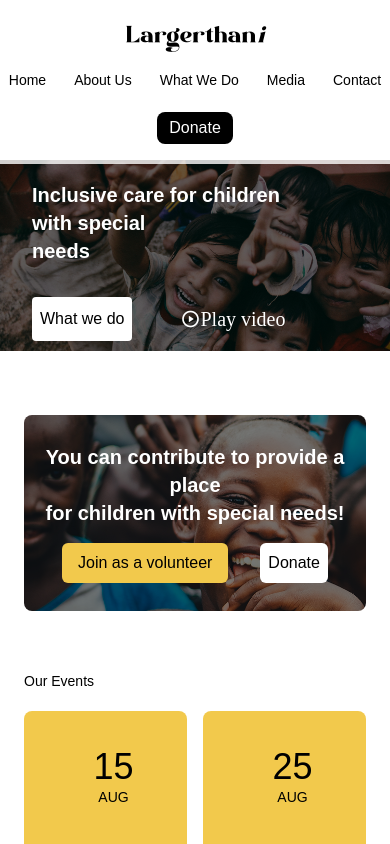
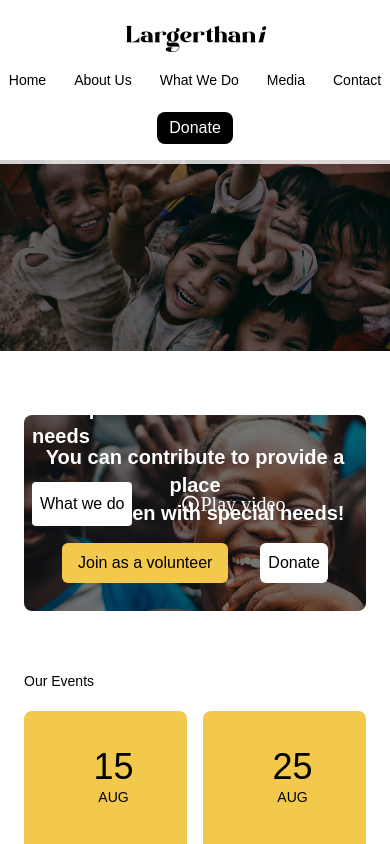
Before and after one commit to kartik11m/NGO, a React (Vite) app: page / in a window 390 px wide. Shown: the top 844 px of the page. Built offline with nearby package versions, Linux system fonts and the light colour scheme; a web font is replaced by a local one.

Commit message:
simple modification

```diff
--- a/src/Home_Pages/Hero.jsx
+++ b/src/Home_Pages/Hero.jsx
@@ -4,14 +4,14 @@ const Hero = () => {
   return (
     <div id='hero' className='pt-20 max-md:pt-40'>
         <img src="/images/bg.png" alt=""  className='relative bg-center bg-cover lg:w-full'/>
-        <div className='absolute lg:top-[20%] md:top-[15%] sm:top-[25%] max-sm:top-[20%] max-sm:mt-3 left-8'>
+        <div className='absolute top-[40%]  max-sm:mt-7 left-8'>
             <h2 className='text-white font-bold max-sm:text-xl max-md:text-2xl max-lg:text-4xl lg:text-6xl xl:text-8xl'>Inclusive care for children <br />with special <br /> needs</h2>
             <div className='flex mt-8'>
                 <button className=' bg-white rounded px-4 py-2 font-medium hover:bg-black hover:text-white md:text-2xl max-sm:px-2 max-sm:py-0'>What we do</button>
                 <button className='text-white ml-8 px-4 py-2 font-medium'><i className="ri-play-circle-line text-xl md:text-2xl">Play video</i> </button>
             </div>
         </div>
-        <div className='hidden md:flex justify-between absolute   md:top-[45%] lg:top-[60%] xl:top-[75%] 2xl:top-[87%]  text-white w-full'>
+        <div className='hidden md:flex justify-between absolute top-[92%]  text-white w-full'>
             <p>230 children under our care </p>
             <div className='w-[46%] bg-white h-0.5 mt-3 '></div>
             <p>58 donations collected</p>
```
